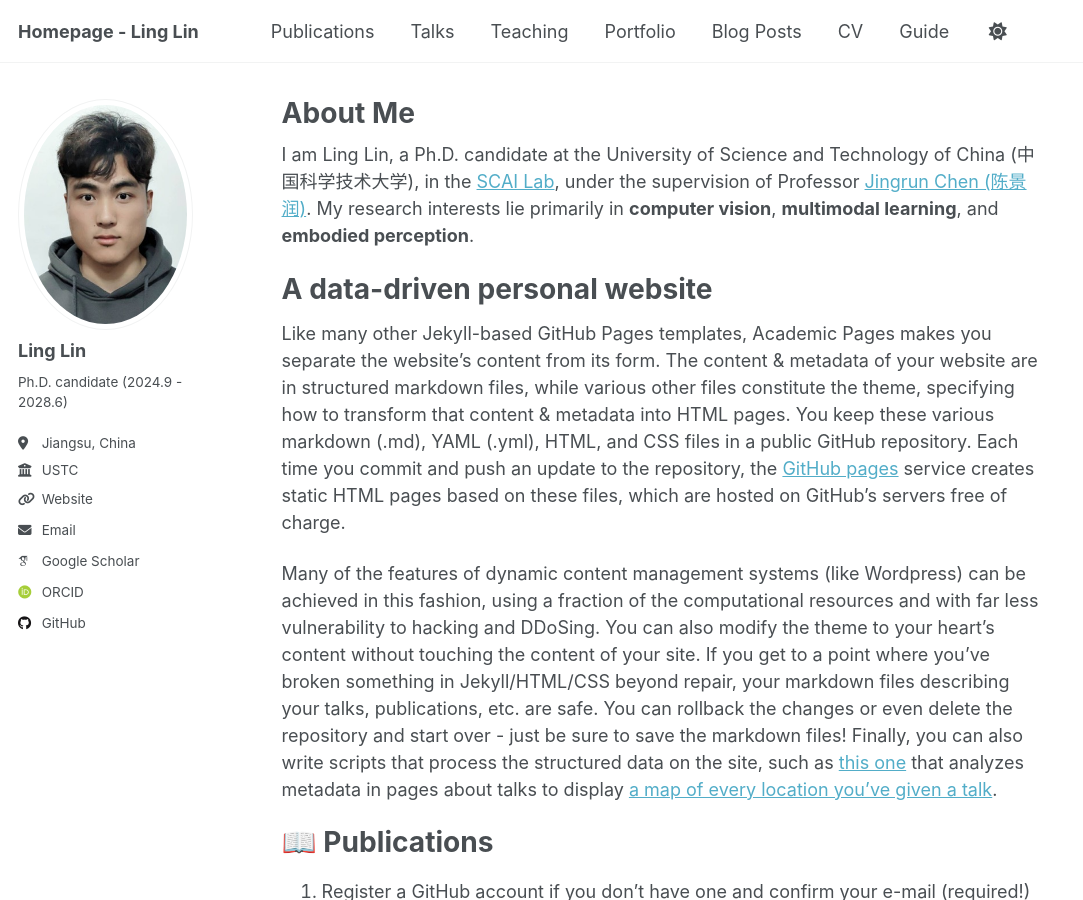
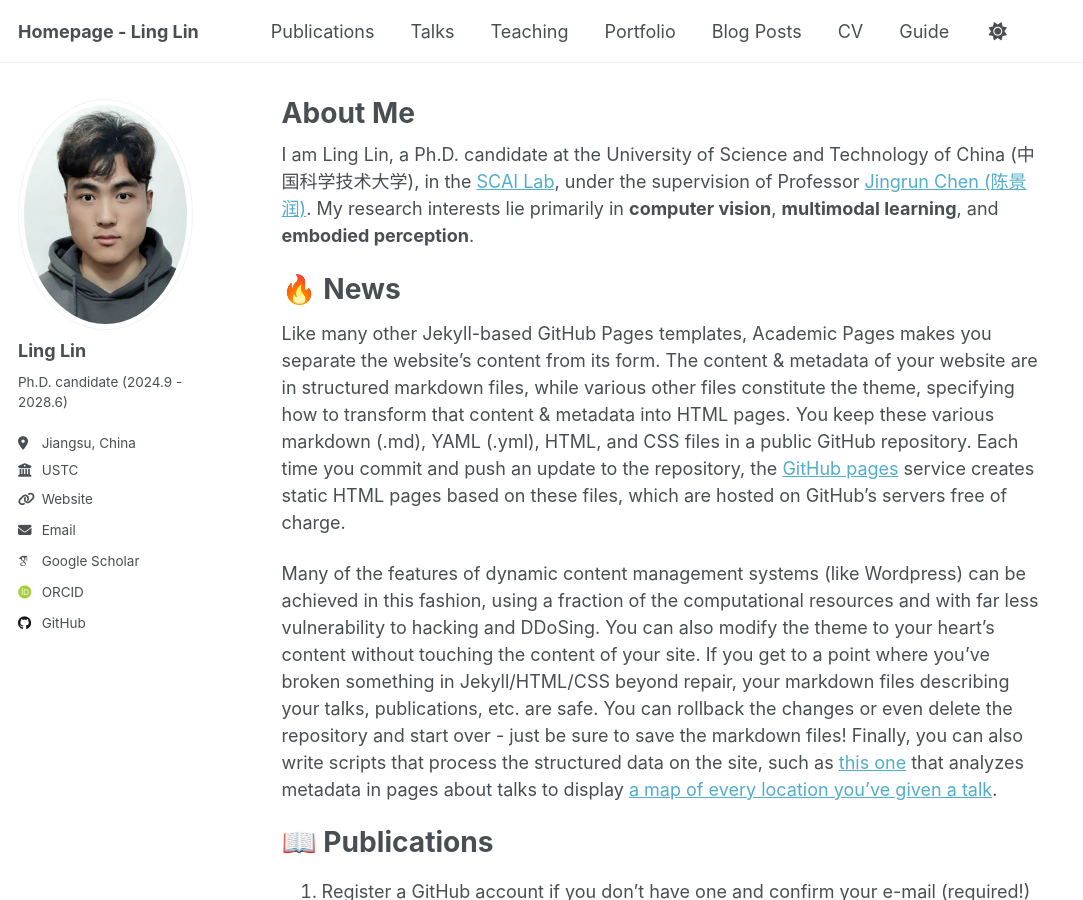
Before and after one commit to LingLin-ll/LingLin-ll.github.io, a Jekyll site: the page built from _pages/about.md, in a window 1280 px wide and 900 px high. Shown: the whole window, without its empty margins (0-1083 px from the left). Built offline with Jekyll 4.4.1, drawn with Linux system fonts in a browser that asks for light colours; some web fonts are replaced.

Commit message:
Update about.md

```diff
--- a/_pages/about.md
+++ b/_pages/about.md
@@ -9,7 +9,7 @@ redirect_from:
 
 I am Ling Lin, a Ph.D. candidate at the University of Science and Technology of China (中国科学技术大学), in the [SCAI Lab](http://scai.sz.ustc.edu.cn/main.htm), under the supervision of Professor [Jingrun Chen (陈景润)](https://sz.ustc.edu.cn/rcdw_show/46.html). My research interests lie primarily in **computer vision**, **multimodal learning**, and **embodied perception**.
 
-A data-driven personal website
+🔥 News
 ======
 Like many other Jekyll-based GitHub Pages templates, Academic Pages makes you separate the website's content from its form. The content & metadata of your website are in structured markdown files, while various other files constitute the theme, specifying how to transform that content & metadata into HTML pages. You keep these various markdown (.md), YAML (.yml), HTML, and CSS files in a public GitHub repository. Each time you commit and push an update to the repository, the [GitHub pages](https://pages.github.com/) service creates static HTML pages based on these files, which are hosted on GitHub's servers free of charge.
 
```
